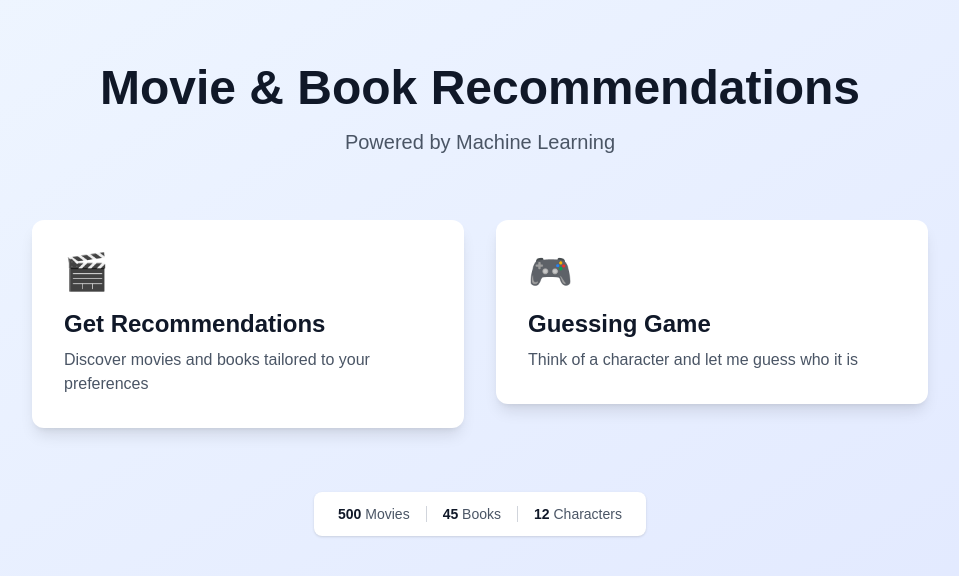
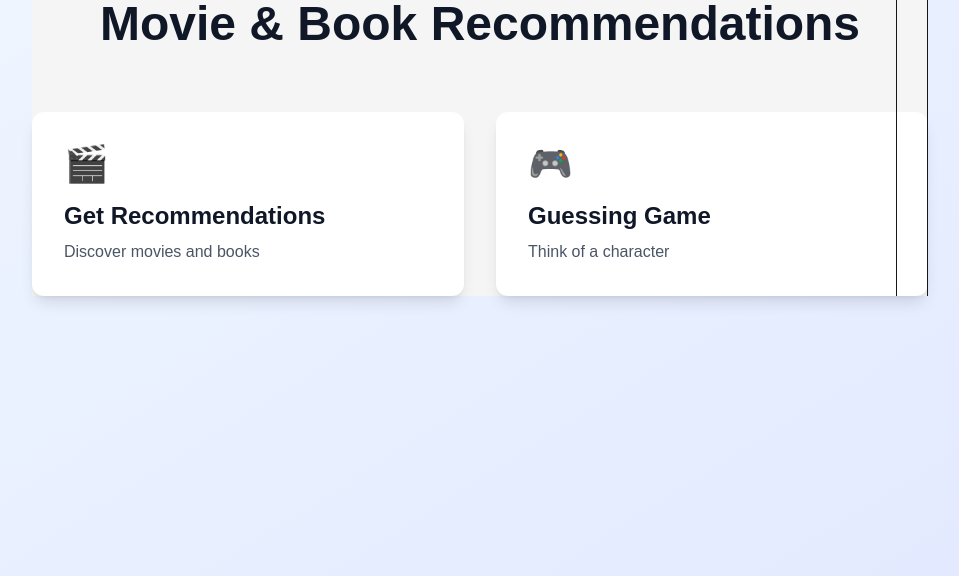
Before and after one commit to PembaSrpa/movie-recommendation-frontend, a Next.js app: page / in a window 1280 px wide. Shown: the top 576 px of the page, without its empty margins (160-1119 px from the left). Built offline with nearby package versions, Linux system fonts and the light colour scheme.

Commit message:
added patterns

```diff
--- a/app/game/page.js
+++ b/app/game/page.js
@@ -63,7 +63,11 @@ export default function GamePage() {
 
   return (
     <div className="min-h-screen bg-gray-50 py-8">
-      <div className="container mx-auto px-4 max-w-2xl">
+      <div className="container max-w-4xl h-full w-full mx-auto bg-neutral-100 dark:bg-neutral-900 relative">
+        <div className="absolute right-0 top-0 h-full w-8 border-x border-(--pattern-fg)
+    bg-[repeating-linear-gradient(315deg,var(--pattern-fg)_0,var(--pattern-fg)_1px,transparent_0,transparent_50%)]
+    bg-size-[10px_10px] bg-fixed">
+</div>
         <Link href="/" className="text-blue-600 hover:text-blue-800 mb-4 inline-block">
           ← Back to Home
         </Link>
--- a/app/page.js
+++ b/app/page.js
@@ -3,14 +3,15 @@ import Link from 'next/link';
 export default function Home() {
   return (
     <div className="min-h-screen bg-linear-to-br from-blue-50 to-indigo-100">
-      <div className="container mx-auto px-4 py-16">
+      <div className="container max-w-4xl h-full w-full mx-auto bg-neutral-100 dark:bg-neutral-900 relative">
+        <div className="absolute right-0 top-0 h-full w-8 border-x border-(--pattern-fg)
+    bg-[repeating-linear-gradient(315deg,var(--pattern-fg)_0,var(--pattern-fg)_1px,transparent_0,transparent_50%)]
+    bg-size-[10px_10px] bg-fixed">
+</div>
         <div className="text-center mb-16">
           <h1 className="text-5xl font-bold text-gray-900 mb-4">
             Movie & Book Recommendations
           </h1>
-          <p className="text-xl text-gray-600">
-            Powered by Machine Learning
-          </p>
         </div>
 
         <div className="grid md:grid-cols-2 gap-8 max-w-4xl mx-auto">
@@ -21,7 +22,7 @@ export default function Home() {
                 Get Recommendations
               </h2>
               <p className="text-gray-600">
-                Discover movies and books tailored to your preferences
+                Discover movies and books
               </p>
             </div>
           </Link>
@@ -33,26 +34,10 @@ export default function Home() {
                 Guessing Game
               </h2>
               <p className="text-gray-600">
-                Think of a character and let me guess who it is
+                Think of a character
               </p>
             </div>
           </Link>
-        </div>
-
-        <div className="mt-16 text-center">
-          <div className="inline-flex items-center gap-4 bg-white rounded-lg shadow px-6 py-3">
-            <div className="text-sm text-gray-600">
-              <span className="font-semibold text-gray-900">500</span> Movies
-            </div>
-            <div className="w-px h-4 bg-gray-300"></div>
-            <div className="text-sm text-gray-600">
-              <span className="font-semibold text-gray-900">45</span> Books
-            </div>
-            <div className="w-px h-4 bg-gray-300"></div>
-            <div className="text-sm text-gray-600">
-              <span className="font-semibold text-gray-900">12</span> Characters
-            </div>
-          </div>
         </div>
       </div>
     </div>
--- a/app/recommendations/page.js
+++ b/app/recommendations/page.js
@@ -47,7 +47,11 @@ export default function RecommendationsPage() {
 
   return (
     <div className="min-h-screen bg-gray-50 py-8">
-      <div className="container mx-auto px-4 max-w-6xl">
+      <div className="container max-w-4xl h-full w-full mx-auto bg-neutral-100 dark:bg-neutral-900 relative">
+        <div className="absolute right-0 top-0 h-full w-8 border-x border-(--pattern-fg)
+    bg-[repeating-linear-gradient(315deg,var(--pattern-fg)_0,var(--pattern-fg)_1px,transparent_0,transparent_50%)]
+    bg-size-[10px_10px] bg-fixed">
+</div>
         <Link href="/" className="text-blue-600 hover:text-blue-800 mb-4 inline-block">
           ← Back to Home
         </Link>
```
